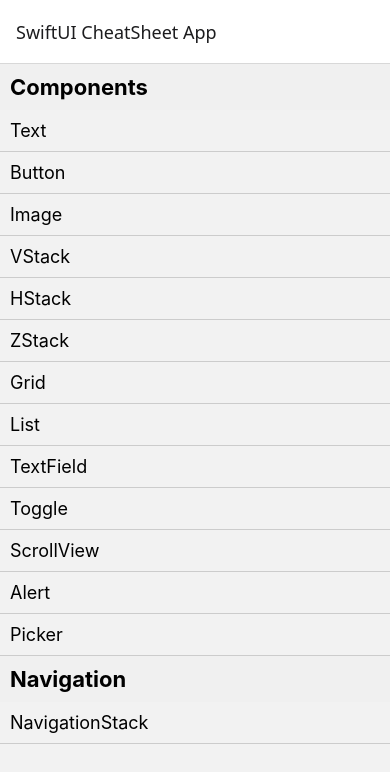
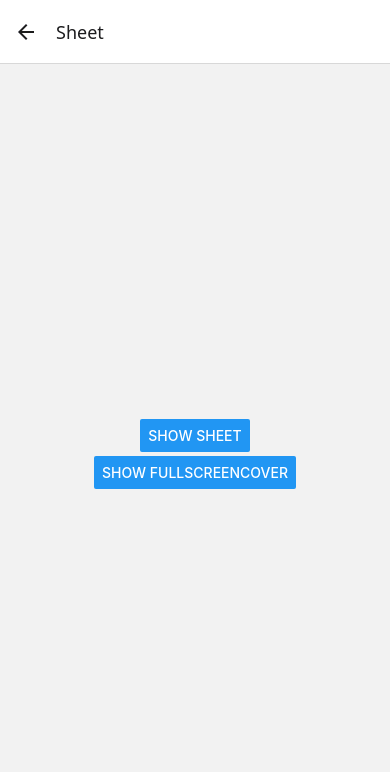
Before and after one commit to YugoMatsuda/ReactNative-SwiftUI-CheatSheetApp, a React Native app: screen /SheetScreen in a window 390 px wide. Shown: the top 772 px of the page. Built offline with nearby package versions, Linux system fonts and the light colour scheme.

Commit message:
Add Sheet

```diff
--- a/src/etc/swift-ui-navigations.ts
+++ b/src/etc/swift-ui-navigations.ts
@@ -1,8 +1,11 @@
 import { ScreenComponentType } from "../etc/screen-component-type";
 import NavigationStackNavigator from "../screens/NavigationStackScreen";
-
+import SheetStackNavigator from "../screens/SheetScreen";
+import SheetScreen from "../screens/SheetScreen";
+import { ComponentType } from "react";
 enum SwiftUINavigation {
-  NavigationStack = "navigationstack"
+  NavigationStack = "navigationstack",
+  Sheet = "sheet",
 }
 export { SwiftUINavigation };
 
@@ -12,6 +15,13 @@ const SwiftUINavigationMap = {
     routeName: "NavigationStackScreen" as const,
     title: "NavigationStack",
     presentationStyle: "modal" as const,
+    headerShown: false,
+  },
+  [SwiftUINavigation.Sheet]: {
+    component: SheetStackNavigator as ScreenComponentType<"SheetScreen">,
+    routeName: "SheetScreen" as const,
+    title: "Sheet",
+    presentationStyle: "card" as const,
     headerShown: false,
   },
 };
--- a/src/screens/NavigationStackScreen.tsx
+++ b/src/screens/NavigationStackScreen.tsx
@@ -10,7 +10,7 @@ const NavigationStackScreen = () => {
   return (
     <View className="flex-1 justify-center items-center gap-y-1">
       <Button
-        title="Push Screen A222"
+        title="Push Screen A"
         onPress={() => navigation.navigate("ScreenA")}
       />
       <TextInput
@@ -118,6 +118,7 @@ function NavigationStackNavigator() {
         component={NavigationStackScreen}
         options={{
           title: "NavigationStack",
+          headerLeft: () => null,
         }}
       />
       <Stack.Screen
--- /dev/null
+++ b/src/screens/SheetScreen.tsx
@@ -0,0 +1,74 @@
+import { View, Button } from "react-native";
+import React from "react";
+import { useNavigation } from "@react-navigation/native";
+import { createStackNavigator } from "@react-navigation/stack";
+import { StackNavigationProp } from "@react-navigation/stack";
+import { CardStyleInterpolators } from "@react-navigation/stack";
+
+const SheetScreen = () => {
+  const navigation = useNavigation<StackNavigationProp<ParamList>>();
+  return (
+    <View className="flex-1 justify-center items-center gap-y-1">
+      <Button title="Show Sheet" onPress={() => navigation.navigate("Sheet")} />
+      <Button
+        title="Show fullScreenCover"
+        onPress={() => navigation.navigate("FullScreenCover")}
+      />
+    </View>
+  );
+};
+
+type ParamList = {
+  SheetScreen: undefined;
+  Sheet: undefined;
+  FullScreenCover: undefined;
+};
+
+type NavigationProp = StackNavigationProp<ParamList>;
+
+const SheetDetailScreen = () => {
+  const navigation = useNavigation<NavigationProp>();
+
+  return (
+    <View className="flex-1 justify-center items-center gap-y-1">
+      <Button title="Dismiss" onPress={() => navigation.goBack()} />
+    </View>
+  );
+};
+
+const Stack = createStackNavigator();
+
+function SheetStackNavigator() {
+  return (
+    <Stack.Navigator initialRouteName="SheetScreen">
+      <Stack.Screen
+        name="SheetScreen"
+        component={SheetScreen}
+        options={{
+          title: "Sheet",
+        }}
+      />
+      <Stack.Screen
+        name="Sheet"
+        component={SheetDetailScreen}
+        options={{
+          title: "Sheet",
+          presentation: "modal",
+          headerShown: false,
+        }}
+      />
+      <Stack.Screen
+        name="FullScreenCover"
+        component={SheetDetailScreen}
+        options={{
+          title: "FullScreenCover",
+          presentation: "modal",
+          headerShown: false,
+          cardStyleInterpolator: CardStyleInterpolators.forVerticalIOS,
+        }}
+      />
+    </Stack.Navigator>
+  );
+}
+
+export default SheetStackNavigator;
```
